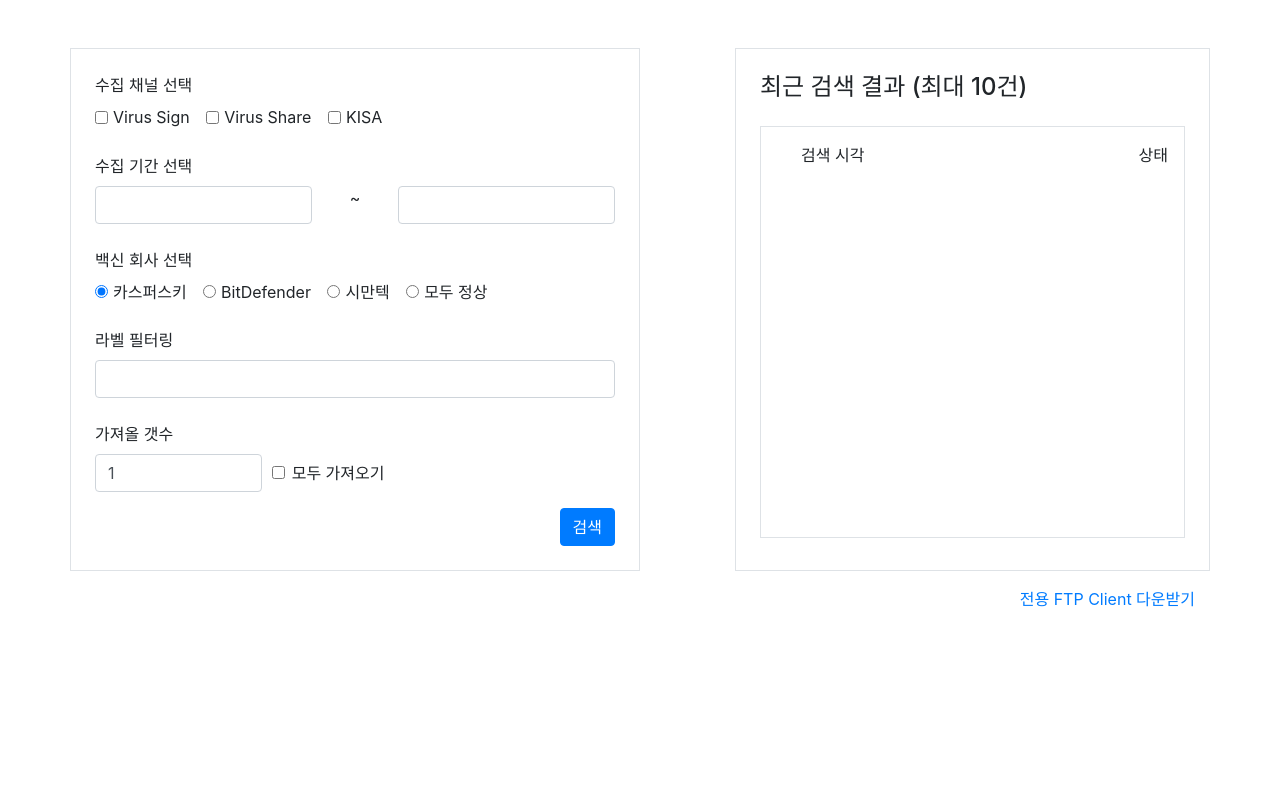
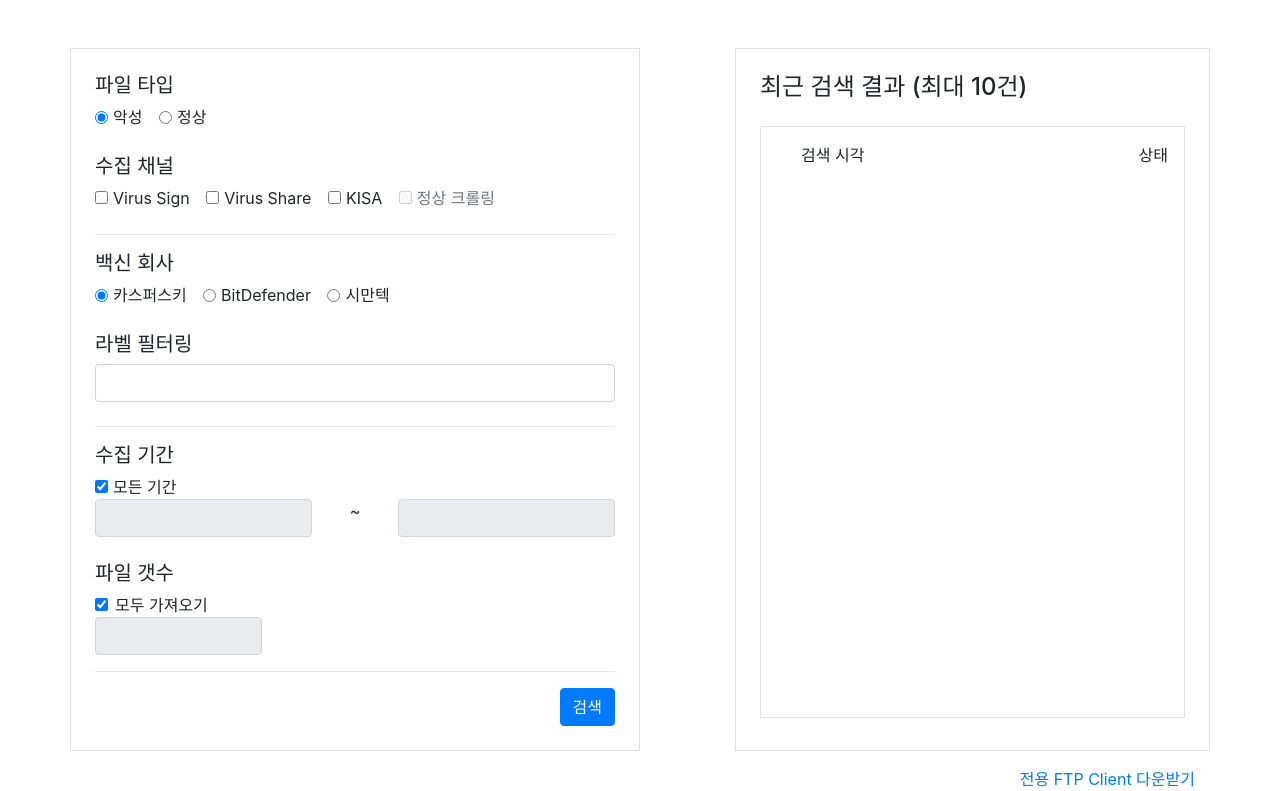
Before and after one commit to JunNyung-Hur/infosec-webdb, a Python web app: template web/templates/index.html in a window 1280 px wide. Shown: the part 57-848 px from the top of the page. Before the commit the page ends 664 px from the top, so only its background shows below. Run offline with Jinja, Linux system fonts and the light colour scheme; the template is opened without the code that fills it, so the values that code supplies are empty; some libraries are stand-ins or nearby versions.

Commit message:
ver 0.1 update

```diff
--- a/web/__main__.py
+++ b/web/__main__.py
@@ -19,6 +19,7 @@ def create_app():
         SECRET_KEY='qwe123!@3',
         EXTENSIONS=['web.views.socket', 'web.views', 'web.auth'],
     )
+
     registry = Registry(app=app)
     registry['packages'] = ExtensionRegistry(app=app)
     init_db()
--- a/web/templates/index.html
+++ b/web/templates/index.html
@@ -7,9 +7,18 @@
 <div class="row mt-5">
     <div class="col-md-6 p-4 border">
         <form id="search-form">
-            <div>
-                <label>수집 채널 선택</label>
+            <p class="h5">파일 타입</p>
+            <div class="mb-4">
+                <div class="form-check form-check-inline">
+                    <input class="form-check-input" type="radio" name="type" id="malware" value="malware" checked/>
+                    <label class="form-check-label" for="malware">악성</label>
+                </div>
+                <div class="form-check form-check-inline">
+                    <input class="form-check-input" type="radio" name="type" id="benign" value="benign" />
+                    <label class="form-check-label" for="benign">정상</label>
+                </div>
             </div>
+            <p class="h5">수집 채널</p>
             <div class="mb-4">
                 <div class="form-check form-check-inline">
                     <input class="form-check-input" type="checkbox" name="channel" id="virussign" value="virussign">
@@ -23,59 +32,59 @@
                     <input class="form-check-input" type="checkbox" name="channel" id="kisa" value="kisa">
                     <label class="form-check-label" for="kisa">KISA</label>
                 </div>
+                <div class="form-check form-check-inline">
+                    <input class="form-check-input" type="checkbox" name="channel" id="benign-crawling" value="benign-crawling" disabled>
+                    <label class="form-check-label" for="benign-crawling">정상 크롤링</label>
+                </div>
             </div>
-            <div>
-                <label>수집 기간 선택</label>
+            <hr/>
+            <p class="h5">백신 회사</p>
+            <div class="mb-4">
+                <div class="form-check form-check-inline">
+                    <input class="form-check-input" type="radio" name="vaccine-company" id="kaspersky" value="kaspersky" checked/>
+                    <label class="form-check-label" for="kaspersky">카스퍼스키</label>
+                </div>
+                <div class="form-check form-check-inline">
+                    <input class="form-check-input" type="radio" name="vaccine-company" id="bitdefender" value="bitdefender" />
+                    <label class="form-check-label" for="bitdefender">BitDefender</label>
+                </div>
+                <div class="form-check form-check-inline">
+                    <input class="form-check-input" type="radio" name="vaccine-company" id="symantec" value="symantec" />
+                    <label class="form-check-label" for="symantec">시만텍</label>
+                </div>
+            </div>
+            <p class="h5">라벨 필터링</p>
+            <div class="form-group mb-4">
+                <input class="form-control" type="text" id="label" name="label">
+            </div>
+            <hr/>
+            <p class="h5">수집 기간</p>
+            <div class="form-check form-check-inline">
+                <input class="form-check-input" type="checkbox" id="date-all" checked/>
+                <label class="form-check-label" for="date-all">모든 기간</label>
             </div>
             <div class="collected-range row mx-0 mb-4">
                 <div class="col-5 col-md-5 mx-0 px-0">
-                    <input id="start-collected" name="start-collected" class="form-control input-date"/>
+                    <input id="start-collected" name="start-collected" class="form-control input-date" autocomplete="off" disabled/>
                 </div>
                 <div class="col-2 col-md-2 mx-0 px-0 text-center">
                     <label class="">~</label>
                 </div>
                 <div class="col-5 col-md-5 mx-0 px-0">
-                    <input id="end-collected" name="end-collected" class="form-control input-date" />
+                    <input id="end-collected" name="end-collected" class="form-control input-date" autocomplete="off" disabled/>
                 </div>
             </div>
-            <div>
-                <label>백신 회사 선택</label>
-            </div>
-            <div class="mb-4">
-                <div class="form-check form-check-inline">
-                    <input class="form-check-input" type="radio" name="label-company" id="kaspersky" value="kaspersky" checked/>
-                    <label class="form-check-label" for="kaspersky">카스퍼스키</label>
-                </div>
-                <div class="form-check form-check-inline">
-                    <input class="form-check-input" type="radio" name="label-company" id="bitdefender" value="bitdefender" />
-                    <label class="form-check-label" for="bitdefender">BitDefender</label>
-                </div>
-                <div class="form-check form-check-inline">
-                    <input class="form-check-input" type="radio" name="label-company" id="symantec" value="symantec" />
-                    <label class="form-check-label" for="symantec">시만텍</label>
-                </div>
-                <div class="form-check form-check-inline">
-                    <input class="form-check-input" type="radio" name="label-company" id="all-benign" value="all-benign" />
-                    <label class="form-check-label" for="all-benign">모두 정상</label>
-                </div>
-            </div>
-            <div class="form-group mb-4">
-                <label for="label">라벨 필터링</label>
-                <input class="form-control" type="text" id="label" name="label">
-            </div>
-            <div>
-                <label for="limit">가져올 갯수</label>
+            <p class="h5">파일 갯수</p>
+            <div class="form-check">
+                <input type="checkbox" id="get-all" class="form-check-input" checked/>
+                <label class="form-check-label" for="get-all">모두 가져오기</label>
             </div>
             <div class="form-row align-items-center mb-3">
                 <div class="col-4">
-                    <input type="number" class="form-control" id="limit" name="limit" value="1">
-                </div>
-                <div class="col-8">
-                    <div class="form-check">
-                        <input type="checkbox" name="limit-all" class="form-check-input"/><label class="form-check-label">모두 가져오기</label>
-                    </div>
+                    <input type="number" class="form-control" id="limit" name="limit" disabled>
                 </div>
             </div>
+            <hr/>
             <button type="button" class="btn btn-primary float-right" id="search">검색</button>
         </form>
     </div>
@@ -106,16 +115,32 @@
             uiLibrary: 'bootstrap4',
             format: 'yyyy-mm-dd'
         });
-        $('input[name=label-company]').click(function(){
+        $('input[name=type]').click(function(){
             var radioValue = $(this).val();
-            if(radioValue == 'all-benign'){
+            if(radioValue == 'benign'){
+                $('#benign-crawling').prop("disabled", false);
+                $('input[name=vaccine-company]').attr("disabled", true);
                 $('#label').prop("disabled", true);
             }
             else{
+                $('#benign-crawling').prop("checked", false);
+                $('#benign-crawling').prop("disabled", true);
+                $('input[name=vaccine-company]').attr("disabled", false);
                 $('#label').prop("disabled", false);
             }
         });
-        $('input[name=limit-all]').click(function(){
+        $('#date-all').click(function(){
+            var isChecked = $(this).prop('checked');
+            if(isChecked){
+                $('#start-collected').prop("disabled", true);
+                $('#end-collected').prop("disabled", true);
+            }
+            else{
+                $('#start-collected').prop("disabled", false);
+                $('#end-collected').prop("disabled", false);
+            }
+        });
+        $('#get-all').click(function(){
             if($('#limit').attr("disabled") == "disabled"){
                 $('#limit').prop("disabled", false);
             }
@@ -156,16 +181,10 @@
             if(!$('input:checkbox[name=channel]').is(':checked')){
                 return false;
             }
-            if($('#start-collected').val() == '' || $('#end-collected').val() == ''){
+            if(!$('#date-all').prop('checked') && ($('#start-collected').val() == '' || $('#end-collected').val() == '')){
                 return false;
             }
-            if(!$('input:radio[name=label-company]').is(':checked')){
-                return false;
-            }
-            if($('#limit').val() == ''){
-                return false;
-            }
-            if(parseInt($('#limit').val())<1){
+            if(!$('#get-all').prop('checked') && ($('#limit').val() == '' || parseInt($('#limit').val())<1 )){
                 return false;
             }
             return true;
```
Also changed, not shown: celery_package/tasks.py (+23 -18 lines), web/views/socket.py (+9 -5 lines).
